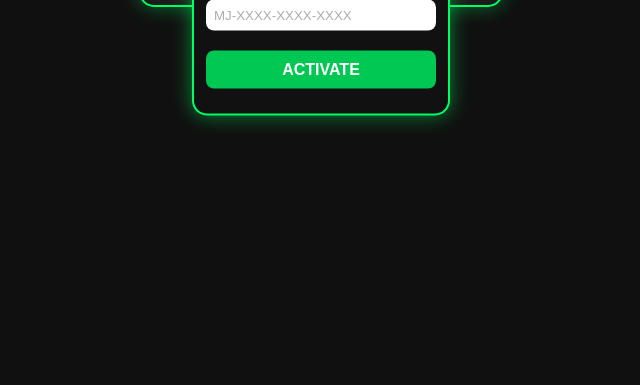
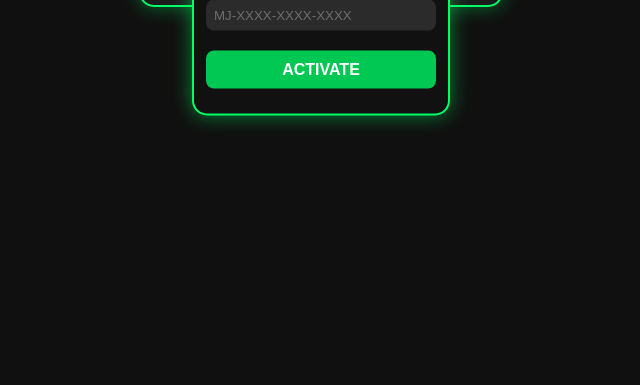
Before and after one commit to mashiurrahman5159-rgb/mj-miraj-jui-bot, a plain HTML site: page index.html in a window 1280 px wide. Shown: the part 415-800 px from the top of the page, without its empty margins (319-959 px from the left). Drawn offline with Linux system fonts and the light colour scheme.

Commit message:
Update style.css

```diff
--- a/style.css
+++ b/style.css
@@ -61,3 +61,12 @@ body{
     color:#8a8a8a;
     opacity:0.7;
 }
+#licenseKey{
+    color:#ffffff;
+    background:#2b2b2b;
+}
+
+#licenseKey::placeholder{
+    color:#8a8a8a;
+    opacity:0.7;
+}
```
